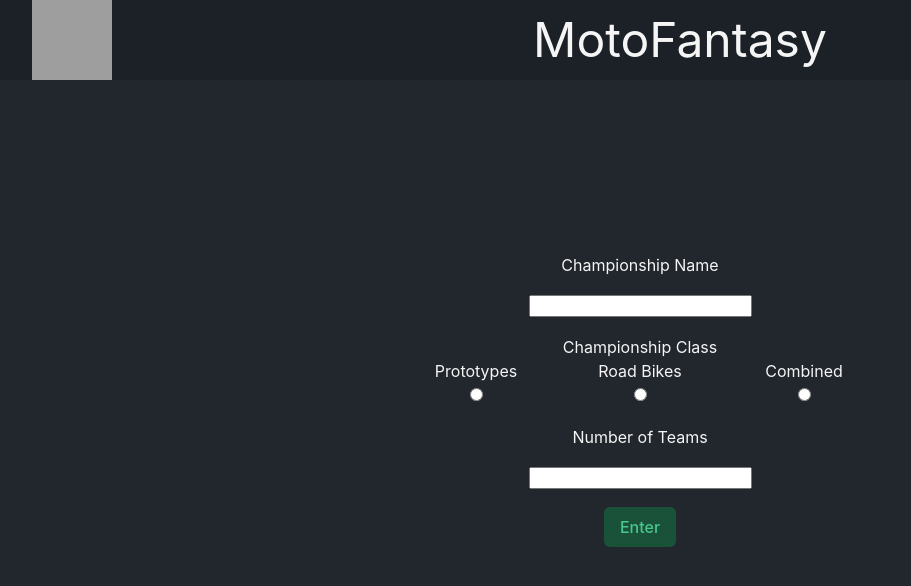
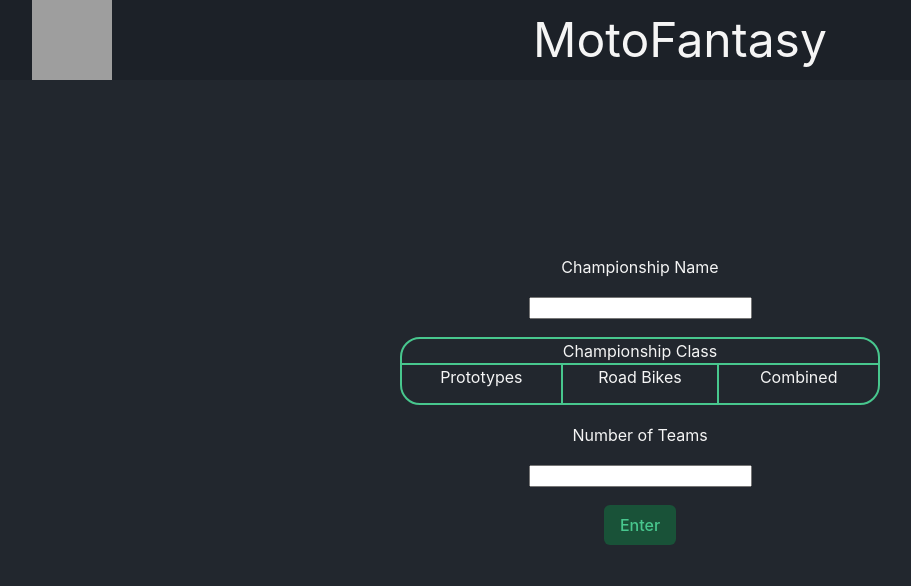
Before and after one commit to hammerSecond/motoFantasy, an Angular app: page /create in a window 1280 px wide. Shown: the top 586 px of the page, without its empty margins (0-911 px from the left). Built offline with nearby package versions, Linux system fonts and the light colour scheme; grey boxes are pictures that could not be loaded.

Commit message:
style change of the championship creator

```diff
--- a/src/app/championship-creation-page/championship-creation-page.component.css
+++ b/src/app/championship-creation-page/championship-creation-page.component.css
@@ -1,8 +1,8 @@
-#creatorSection{
+#creatorSection {
   width: 100%;
   height: 80vh;
 }
-#creatorForm{
+#creatorForm {
   width: 100%;
   height: 100%;
   display: flex;
@@ -11,7 +11,42 @@
   justify-content: center;
   gap: 18px;
 }
-#classSection{
+#classSection {
   width: 60vh;
   text-align: center;
+  border: 2px solid rgba(72, 199, 142, 255);
+  border-radius: 20px;
 }
+.grid {
+  gap: 0;
+}
+.cell {
+  border-top: 2px solid rgba(72, 199, 142, 255);
+  position: relative;
+  height: 5vh;
+}
+.cell input {
+  display: none;
+}
+.cell label {
+  position: absolute;
+  left: 0;
+  width: 20vh;
+  height: 5vh;
+}
+.cell input:checked + label {
+  background-color: rgb(28, 84, 60);
+}
+#prototypeRad {
+  border-bottom-left-radius: 15px;
+}
+#roadRad {
+  border-right: 2px solid rgba(72, 199, 142, 255);
+  border-left: 2px solid rgba(72, 199, 142, 255);
+}
+#combinedRad {
+  border-bottom-right-radius: 15px;
+}
+#roadBikes {
+  width: 20vh;
+}
--- a/src/app/championship-creation-page/championship-creation-page.component.html
+++ b/src/app/championship-creation-page/championship-creation-page.component.html
@@ -6,30 +6,33 @@
       <label for="competition">Championship Class</label>
       <div class="fixed-grid has-3-cols">
         <section class="grid">
-          <section class="cell">
+          <section id="prototypeRad" class="cell">
+            <label for="prototypes"></label>
             <p>Prototypes</p>
             <input
               type="radio"
               name="competition"
-              id="Prototypes"
+              id="prototypes"
               value="prototypes"
             />
           </section>
-          <section class="cell">
+          <section id="roadRad" class="cell">
+            <label for="roadBikes"></label>
             <p>Road Bikes</p>
             <input
               type="radio"
               name="competition"
-              id="Road Bikes"
+              id="roadBikes"
               value="road"
             />
           </section>
-          <section class="cell">
+          <section id="combinedRad" class="cell">
+            <label for="combined"></label>
             <p>Combined</p>
             <input
               type="radio"
               name="competition"
-              id="Combined"
+              id="combined"
               value="combined"
             />
           </section>
```
Lines whose indentation alone changed are shown as unchanged.
